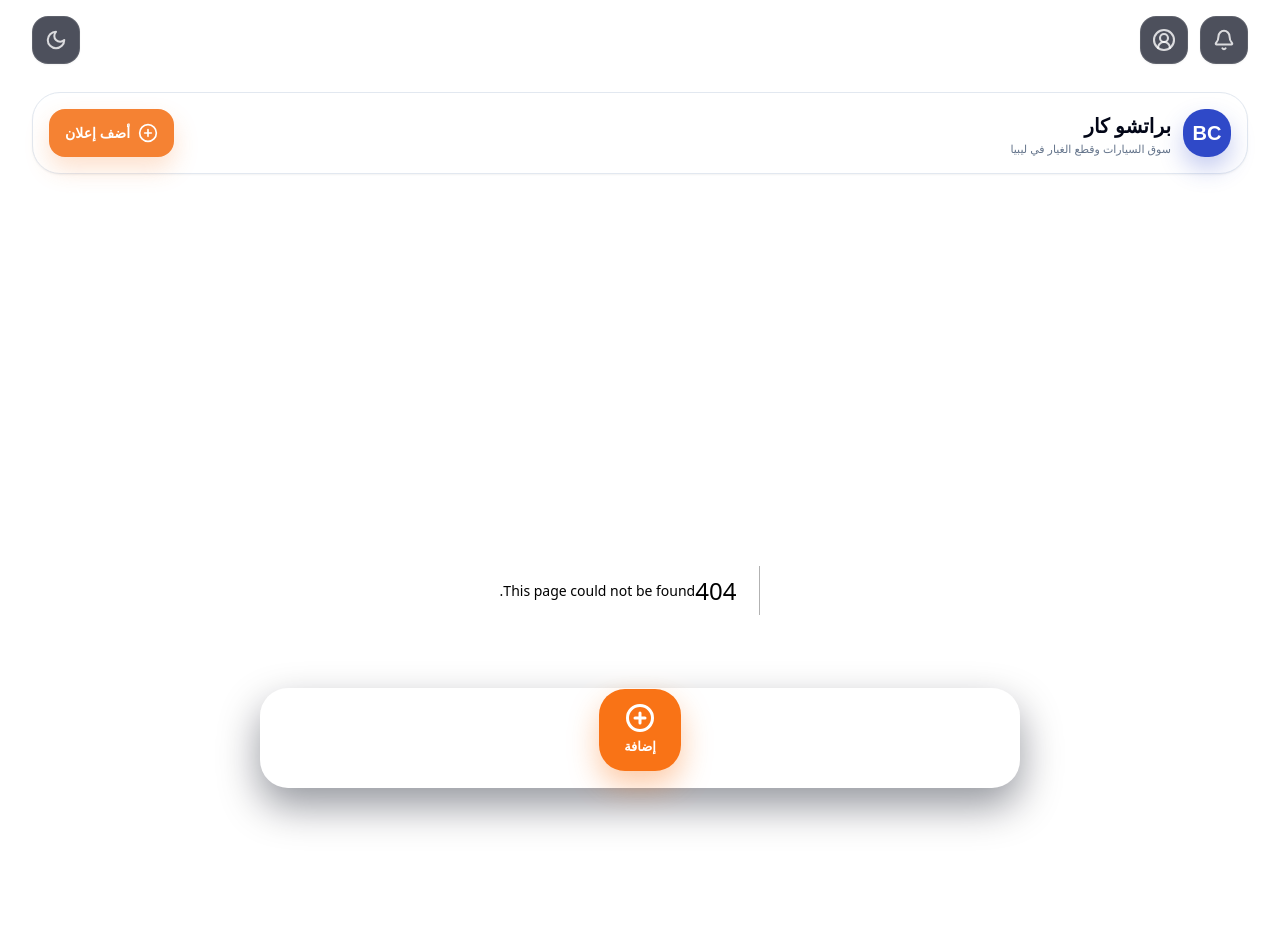
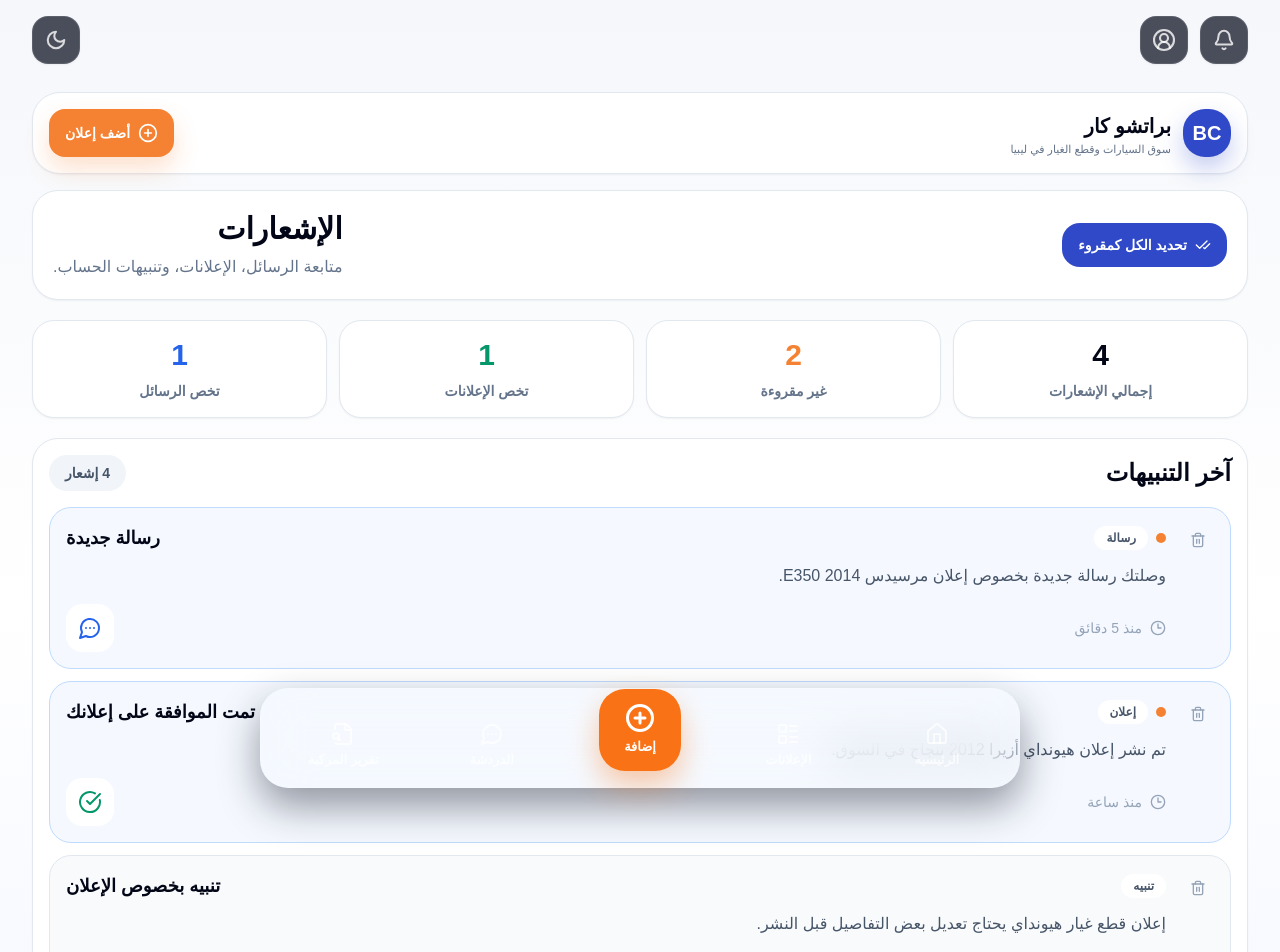
Before and after one commit to asbel4096-web/Brao-, a Next.js app: page /notifications in a window 1280 px wide. Before the commit this address had no page. Shown: the top 952 px of the page. Built offline with nearby package versions, Linux system fonts and the light colour scheme.

Commit message:
Create page.tsx

```diff
--- /dev/null
+++ b/app/(public)/notifications/page.tsx
@@ -0,0 +1,250 @@
+"use client";
+
+import { useMemo, useState } from "react";
+import {
+  Bell,
+  CheckCheck,
+  CircleAlert,
+  CircleCheckBig,
+  MessageCircleMore,
+  Clock3,
+  Trash2
+} from "lucide-react";
+
+type NotificationItem = {
+  id: string;
+  title: string;
+  body: string;
+  time: string;
+  type: "message" | "listing" | "system" | "warning";
+  read: boolean;
+};
+
+const initialNotifications: NotificationItem[] = [
+  {
+    id: "1",
+    title: "رسالة جديدة",
+    body: "وصلتك رسالة جديدة بخصوص إعلان مرسيدس E350 2014.",
+    time: "منذ 5 دقائق",
+    type: "message",
+    read: false
+  },
+  {
+    id: "2",
+    title: "تمت الموافقة على إعلانك",
+    body: "تم نشر إعلان هيونداي أزيرا 2012 بنجاح في السوق.",
+    time: "منذ ساعة",
+    type: "listing",
+    read: false
+  },
+  {
+    id: "3",
+    title: "تنبيه بخصوص الإعلان",
+    body: "إعلان قطع غيار هيونداي يحتاج تعديل بعض التفاصيل قبل النشر.",
+    time: "اليوم",
+    type: "warning",
+    read: true
+  },
+  {
+    id: "4",
+    title: "تحديث من النظام",
+    body: "تم تحسين تجربة البحث والأقسام في براتشو كار.",
+    time: "أمس",
+    type: "system",
+    read: true
+  }
+];
+
+function notificationMeta(type: NotificationItem["type"]) {
+  switch (type) {
+    case "message":
+      return {
+        icon: MessageCircleMore,
+        iconClass: "text-blue-600",
+        badge: "رسالة"
+      };
+    case "listing":
+      return {
+        icon: CircleCheckBig,
+        iconClass: "text-emerald-600",
+        badge: "إعلان"
+      };
+    case "warning":
+      return {
+        icon: CircleAlert,
+        iconClass: "text-amber-600",
+        badge: "تنبيه"
+      };
+    default:
+      return {
+        icon: Bell,
+        iconClass: "text-slate-600",
+        badge: "نظام"
+      };
+  }
+}
+
+export default function NotificationsPage() {
+  const [notifications, setNotifications] =
+    useState<NotificationItem[]>(initialNotifications);
+
+  const unreadCount = useMemo(
+    () => notifications.filter((item) => !item.read).length,
+    [notifications]
+  );
+
+  const markAllAsRead = () => {
+    setNotifications((prev) => prev.map((item) => ({ ...item, read: true })));
+  };
+
+  const removeNotification = (id: string) => {
+    setNotifications((prev) => prev.filter((item) => item.id !== id));
+  };
+
+  return (
+    <section className="container pb-8">
+      <div className="grid gap-5">
+        <section className="rounded-[26px] border border-slate-200 bg-white p-5 shadow-sm dark:border-slate-800 dark:bg-slate-900">
+          <div className="flex items-center justify-between gap-4">
+            <button
+              type="button"
+              onClick={markAllAsRead}
+              className="inline-flex items-center gap-2 rounded-[18px] bg-[#2F49C8] px-4 py-3 text-sm font-black text-white"
+            >
+              <CheckCheck className="h-4 w-4" />
+              تحديد الكل كمقروء
+            </button>
+
+            <div className="text-right">
+              <h1 className="text-3xl font-black text-slate-950 dark:text-white">
+                الإشعارات
+              </h1>
+              <p className="mt-2 text-base text-slate-500 dark:text-slate-300">
+                متابعة الرسائل، الإعلانات، وتنبيهات الحساب.
+              </p>
+            </div>
+          </div>
+        </section>
+
+        <section className="grid grid-cols-2 gap-3 md:grid-cols-4">
+          <div className="rounded-[22px] border border-slate-200 bg-white p-4 text-center shadow-sm dark:border-slate-800 dark:bg-slate-900">
+            <div className="text-3xl font-black text-slate-950 dark:text-white">
+              {notifications.length}
+            </div>
+            <div className="mt-2 text-sm font-bold text-slate-500 dark:text-slate-300">
+              إجمالي الإشعارات
+            </div>
+          </div>
+
+          <div className="rounded-[22px] border border-slate-200 bg-white p-4 text-center shadow-sm dark:border-slate-800 dark:bg-slate-900">
+            <div className="text-3xl font-black text-[#F58233]">
+              {unreadCount}
+            </div>
+            <div className="mt-2 text-sm font-bold text-slate-500 dark:text-slate-300">
+              غير مقروءة
+            </div>
+          </div>
+
+          <div className="rounded-[22px] border border-slate-200 bg-white p-4 text-center shadow-sm dark:border-slate-800 dark:bg-slate-900">
+            <div className="text-3xl font-black text-emerald-600">
+              {notifications.filter((item) => item.type === "listing").length}
+            </div>
+            <div className="mt-2 text-sm font-bold text-slate-500 dark:text-slate-300">
+              تخص الإعلانات
+            </div>
+          </div>
+
+          <div className="rounded-[22px] border border-slate-200 bg-white p-4 text-center shadow-sm dark:border-slate-800 dark:bg-slate-900">
+            <div className="text-3xl font-black text-blue-600">
+              {notifications.filter((item) => item.type === "message").length}
+            </div>
+            <div className="mt-2 text-sm font-bold text-slate-500 dark:text-slate-300">
+              تخص الرسائل
+            </div>
+          </div>
+        </section>
+
+        <section className="rounded-[26px] border border-slate-200 bg-white p-4 shadow-sm dark:border-slate-800 dark:bg-slate-900">
+          <div className="mb-4 flex items-center justify-between">
+            <h2 className="text-2xl font-black text-slate-950 dark:text-white">
+              آخر التنبيهات
+            </h2>
+
+            <span className="rounded-full bg-slate-100 px-4 py-2 text-sm font-bold text-slate-600 dark:bg-slate-800 dark:text-slate-300">
+              {notifications.length} إشعار
+            </span>
+          </div>
+
+          {notifications.length === 0 ? (
+            <div className="rounded-[22px] bg-slate-50 px-4 py-10 text-center text-lg font-bold text-slate-500 dark:bg-slate-800 dark:text-slate-300">
+              لا توجد إشعارات حاليًا.
+            </div>
+          ) : (
+            <div className="grid gap-3">
+              {notifications.map((item) => {
+                const meta = notificationMeta(item.type);
+                const Icon = meta.icon;
+
+                return (
+                  <div
+                    key={item.id}
+                    className={`rounded-[22px] border px-4 py-4 transition ${
+                      item.read
+                        ? "border-slate-200 bg-slate-50 dark:border-slate-800 dark:bg-slate-950"
+                        : "border-blue-200 bg-blue-50/60 dark:border-blue-900/40 dark:bg-slate-950"
+                    }`}
+                  >
+                    <div className="flex items-start justify-between gap-4">
+                      <button
+                        type="button"
+                        onClick={() => removeNotification(item.id)}
+                        className="rounded-xl p-2 text-slate-400 transition hover:text-red-500"
+                        aria-label="حذف الإشعار"
+                        title="حذف الإشعار"
+                      >
+                        <Trash2 className="h-4 w-4" />
+                      </button>
+
+                      <div className="flex-1 text-right">
+                        <div className="flex flex-wrap items-center justify-between gap-3">
+                          <div className="flex items-center gap-2">
+                            {!item.read ? (
+                              <span className="h-2.5 w-2.5 rounded-full bg-[#F58233]" />
+                            ) : null}
+
+                            <span className="rounded-full bg-white px-3 py-1 text-xs font-black text-slate-600 dark:bg-slate-800 dark:text-slate-300">
+                              {meta.badge}
+                            </span>
+                          </div>
+
+                          <h3 className="text-lg font-black text-slate-950 dark:text-white">
+                            {item.title}
+                          </h3>
+                        </div>
+
+                        <p className="mt-2 text-base leading-8 text-slate-600 dark:text-slate-300">
+                          {item.body}
+                        </p>
+
+                        <div className="mt-3 flex items-center justify-between gap-3">
+                          <div className="flex items-center gap-2 text-sm text-slate-400">
+                            <Clock3 className="h-4 w-4" />
+                            {item.time}
+                          </div>
+
+                          <div className="flex h-12 w-12 items-center justify-center rounded-2xl bg-white dark:bg-slate-800">
+                            <Icon className={`h-6 w-6 ${meta.iconClass}`} />
+                          </div>
+                        </div>
+                      </div>
+                    </div>
+                  </div>
+                );
+              })}
+            </div>
+          )}
+        </section>
+      </div>
+    </section>
+  );
+}
```
